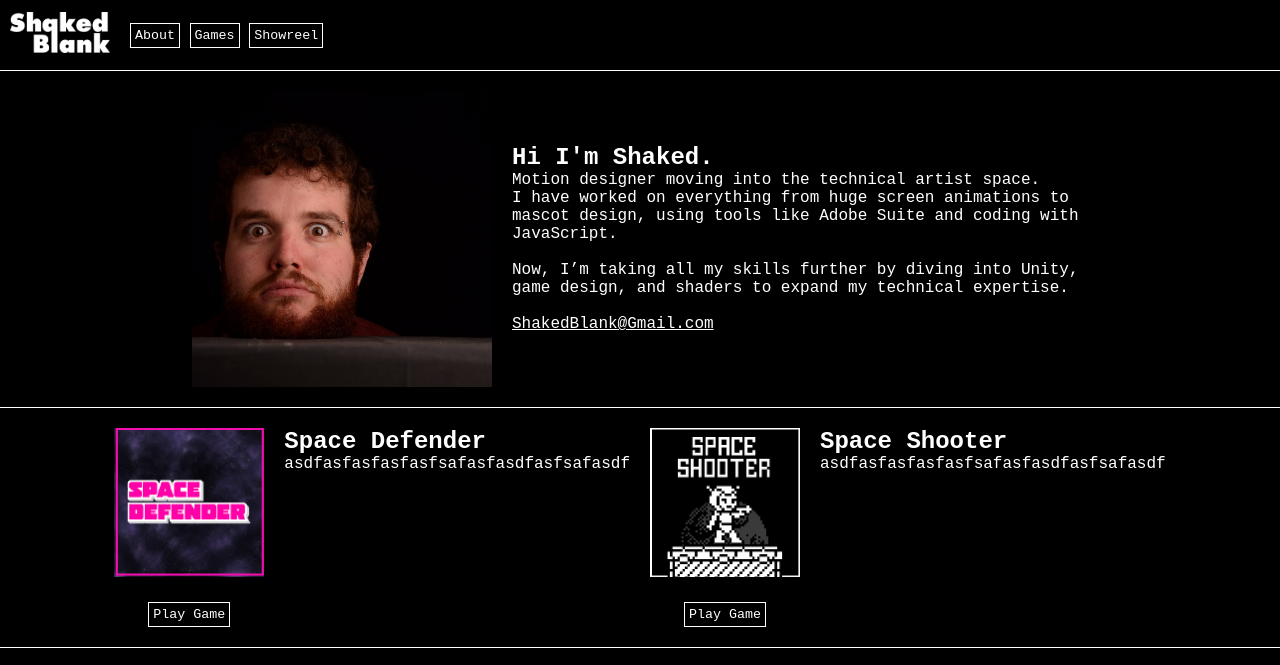
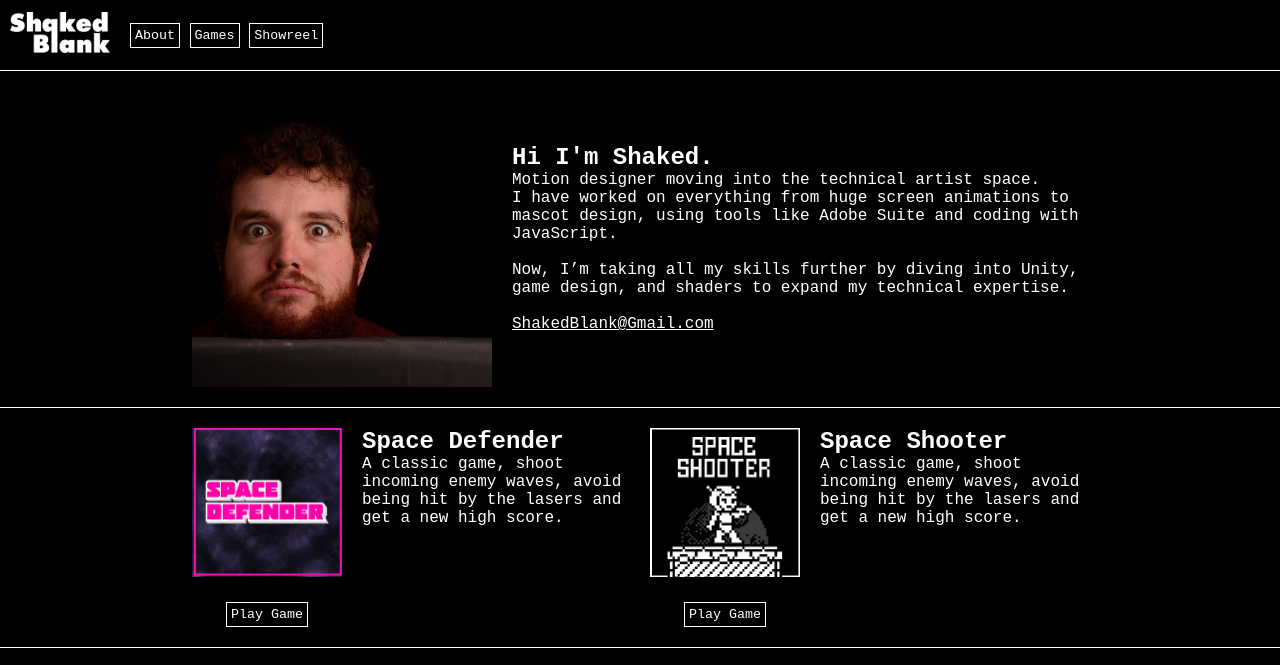
Before and after one commit to shakedblank/techart, a plain HTML site: page index.html in a window 1280 px wide. Shown: the top 665 px of the page. Drawn offline with Linux system fonts and the light colour scheme; a web font is replaced by a local one.

Commit message:
fixed the games section

```diff
--- a/Styles.css
+++ b/Styles.css
@@ -60,7 +60,7 @@ button
 }
 #about
 {
-display: flex;
+    display: flex;
     justify-content: center;
     align-items: center;
     gap: var(--defaultMargin);
@@ -73,13 +73,6 @@ h1
 {
     font-weight: Bold;
 }
-.gameSection
-{
-    display: flex;
-    justify-content: center;
-    width:100vw;
-
-}
 .whitetext
 {
     color: white;
@@ -88,7 +81,6 @@ h1
 {
     display: flex;
     gap: var(--defaultMargin);
-
 
 }
 .gamebox
@@ -101,9 +93,11 @@ h1
 #games
 {
     display: flex;
-    justify-content: center;
+    justify-content: space-between;
     gap: var(--defaultMargin);
-    margin: var(--sectionMargin) 0;
+    margin: var(--sectionMargin) auto;
+    width: 70vw;
+
 }
 #showreel
 {
--- a/index.html
+++ b/index.html
@@ -48,9 +48,9 @@
                 <button class="buttons"> Play Game</button>
             </a>
         </div>
-        <div>
+        <div class="gameinfo">
             <h2 class="whitetext">Space Defender</h2>
-            <p class="whitetext">asdfasfasfasfasfsafasfasdfasfsafasdf</p>
+            <p class="whitetext">A classic game, shoot incoming enemy waves, avoid being hit by the lasers and get a new high score.</p>
         </div>
     </div>
 
@@ -64,9 +64,9 @@
                 <button class="buttons"> Play Game</button>
             </a>
         </div>
-        <div>
+        <div class="gameinfo">
             <h2 class="whitetext">Space Shooter</h2>
-            <p class="whitetext">asdfasfasfasfasfsafasfasdfasfsafasdf</p>
+            <p class="whitetext">A classic game, shoot incoming enemy waves, avoid being hit by the lasers and get a new high score.</p>
         </div>
     </div>
 
```
